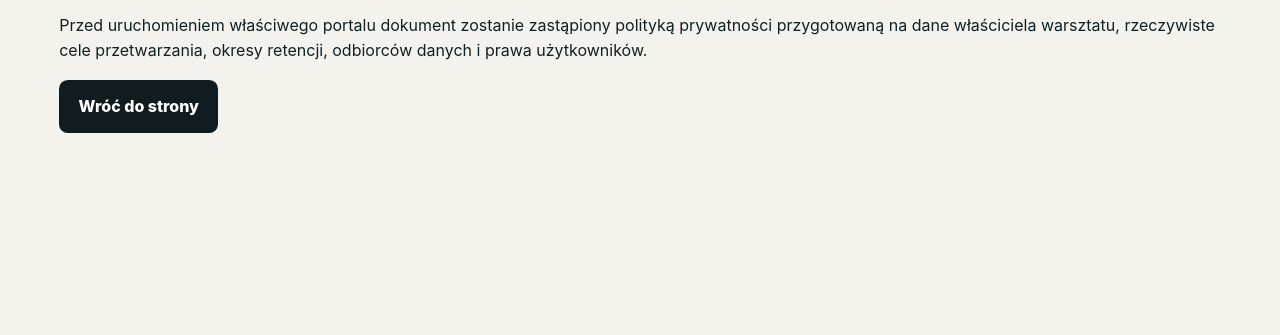
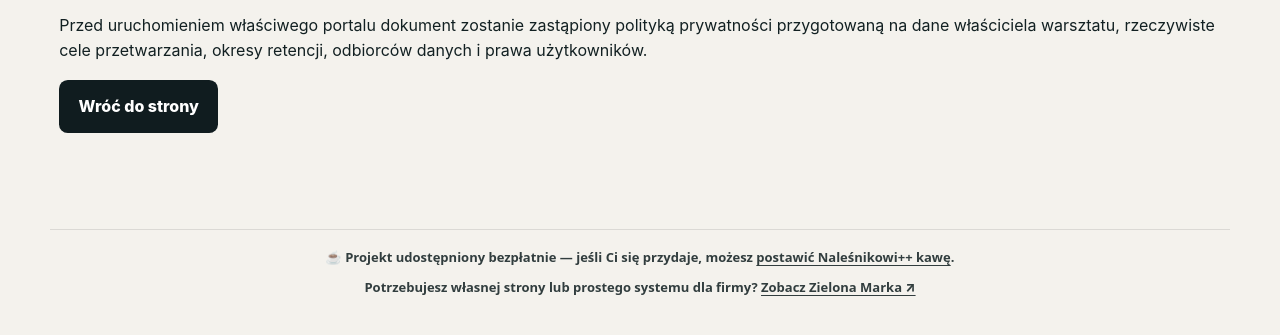
Before and after one commit to lukaszst-cz/auto-naprawa-ksef-demo, a plain HTML site: page prywatnosc.html in a window 1280 px wide. Shown: the part 457-792 px from the top of the page. Drawn offline with Linux system fonts and the light colour scheme.

Commit message:
Add coffee support and Zielona Marka footer link

```diff
--- a/prywatnosc.html
+++ b/prywatnosc.html
@@ -1 +1,11 @@
-<!doctype html><html lang="pl"><head><meta charset="utf-8"><meta name="viewport" content="width=device-width,initial-scale=1"><title>Prywatność, AUTO NAPRAWA</title><link rel="stylesheet" href="styles.css"></head><body><div class="project-bar">PRYWATNOŚĆ · WERSJA PRZEDWDROŻENIOWA</div><header class="header"><a class="brand" href="index.html"><span class="brand-mark">AN</span><span>AUTO <b>NAPRAWA</b></span></a></header><main><article class="section article"><p class="kicker">OBECNY ZAKRES</p><h1 style="color:var(--ink);font-size:clamp(3rem,6vw,6rem)">Ta wersja nie przyjmuje prawdziwych danych klientów.</h1><p>Strona pokazowa nie wysyła formularzy, nie prowadzi analityki reklamowej i nie zapisuje informacji o rzeczywistych pojazdach. Pamięć przeglądarki zachowuje wyłącznie wybraną rolę oraz decyzję wykonaną na przykładowym kosztorysie.</p><p>Przed uruchomieniem właściwego portalu dokument zostanie zastąpiony polityką prywatności przygotowaną na dane właściciela warsztatu, rzeczywiste cele przetwarzania, okresy retencji, odbiorców danych i prawa użytkowników.</p><a class="button dark" href="index.html">Wróć do strony</a></article></main></body></html>
+<!doctype html><html lang="pl"><head><meta charset="utf-8"><meta name="viewport" content="width=device-width,initial-scale=1"><title>Prywatność, AUTO NAPRAWA</title><link rel="stylesheet" href="styles.css"></head><body><div class="project-bar">PRYWATNOŚĆ · WERSJA PRZEDWDROŻENIOWA</div><header class="header"><a class="brand" href="index.html"><span class="brand-mark">AN</span><span>AUTO <b>NAPRAWA</b></span></a></header><main><article class="section article"><p class="kicker">OBECNY ZAKRES</p><h1 style="color:var(--ink);font-size:clamp(3rem,6vw,6rem)">Ta wersja nie przyjmuje prawdziwych danych klientów.</h1><p>Strona pokazowa nie wysyła formularzy, nie prowadzi analityki reklamowej i nie zapisuje informacji o rzeczywistych pojazdach. Pamięć przeglądarki zachowuje wyłącznie wybraną rolę oraz decyzję wykonaną na przykładowym kosztorysie.</p><p>Przed uruchomieniem właściwego portalu dokument zostanie zastąpiony polityką prywatności przygotowaną na dane właściciela warsztatu, rzeczywiste cele przetwarzania, okresy retencji, odbiorców danych i prawa użytkowników.</p><a class="button dark" href="index.html">Wróć do strony</a></article></main>
+  <style>
+    .creator-support-strip{max-width:1180px;margin:0 auto;padding:18px 20px;display:flex;flex-wrap:wrap;justify-content:center;gap:10px 18px;border-top:1px solid rgba(127,127,127,.22);font:600 13px/1.5 system-ui,-apple-system,"Segoe UI",sans-serif;text-align:center}
+    .creator-support-strip span{opacity:.86}.creator-support-strip a{font-weight:800;color:inherit;text-decoration:underline;text-underline-offset:3px}
+    @media print{.creator-support-strip{display:none!important}}
+  </style>
+  <aside class="creator-support-strip" aria-label="Wsparcie autora i Zielona Marka">
+    <span>☕ Projekt udostępniony bezpłatnie — jeśli Ci się przydaje, możesz <a href="https://buymeacoffee.com/nalesnik_plus_plus" target="_blank" rel="noopener noreferrer">postawić Naleśnikowi++ kawę</a>.</span>
+    <span>Potrzebujesz własnej strony lub prostego systemu dla firmy? <a href="https://zielona-marka.pl" target="_blank" rel="noopener noreferrer">Zobacz Zielona Marka ↗</a></span>
+  </aside>
+</body></html>
```
